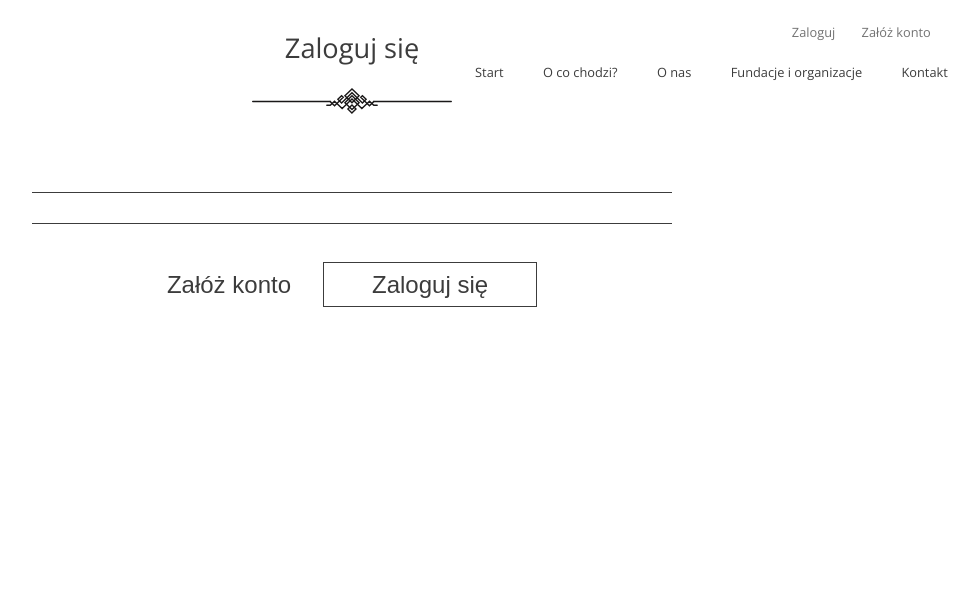
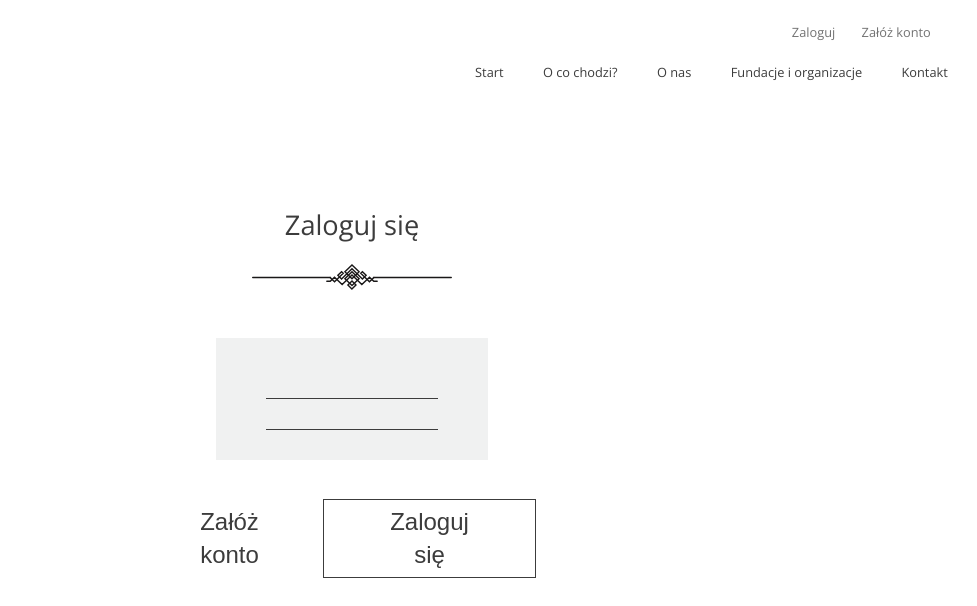
Before and after one commit to kzuraniewski/hand-over, a React (Create React App) app: page /logowanie in a window 1280 px wide. Shown: the top 606 px of the page, without its empty margins (288-1265 px from the left). Built offline with nearby package versions, Linux system fonts and the light colour scheme.

Commit message:
user-data block

```diff
--- a/src/scss/components/_index.scss
+++ b/src/scss/components/_index.scss
@@ -10,3 +10,4 @@
 @import "form";
 @import "image-group";
 @import "footer";
+@import "user-auth";
--- /dev/null
+++ b/src/scss/components/_user-auth.scss
@@ -0,0 +1,26 @@
+.user-auth {
+    height: 100vh;
+
+    display: flex;
+    justify-content: center;
+    align-items: center;
+
+    &__form {
+        padding: 30px 50px;
+        margin: 0 auto;
+        width: 17rem;
+        background-color: $color-lightgray;
+    }
+
+    &__btn-wrapper {
+        width: 25rem;
+
+        display: flex;
+        justify-content: space-between;
+    }
+
+    &__btn {
+        font-size: 0.8rem;
+        padding: 0.6rem;
+    }
+}
```
